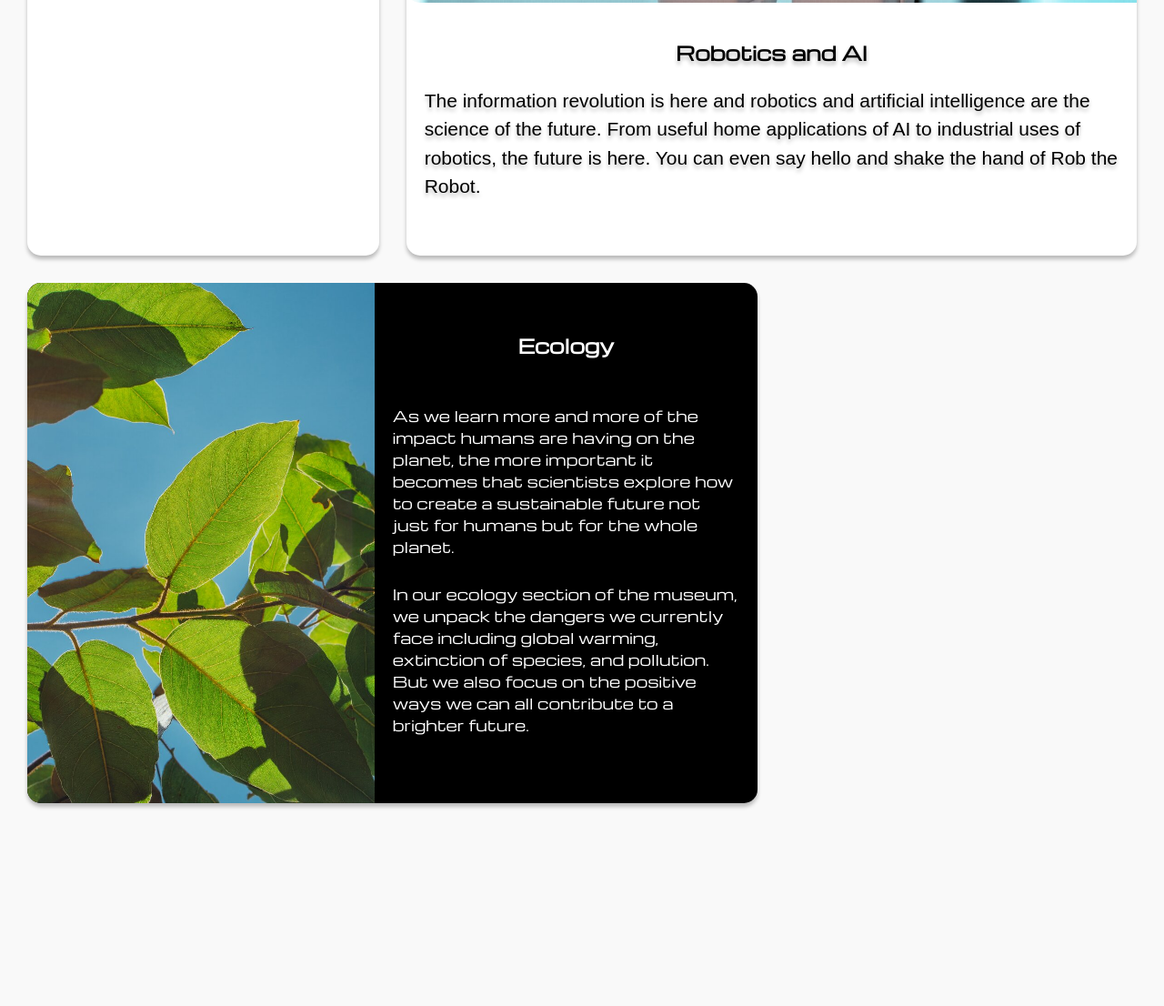
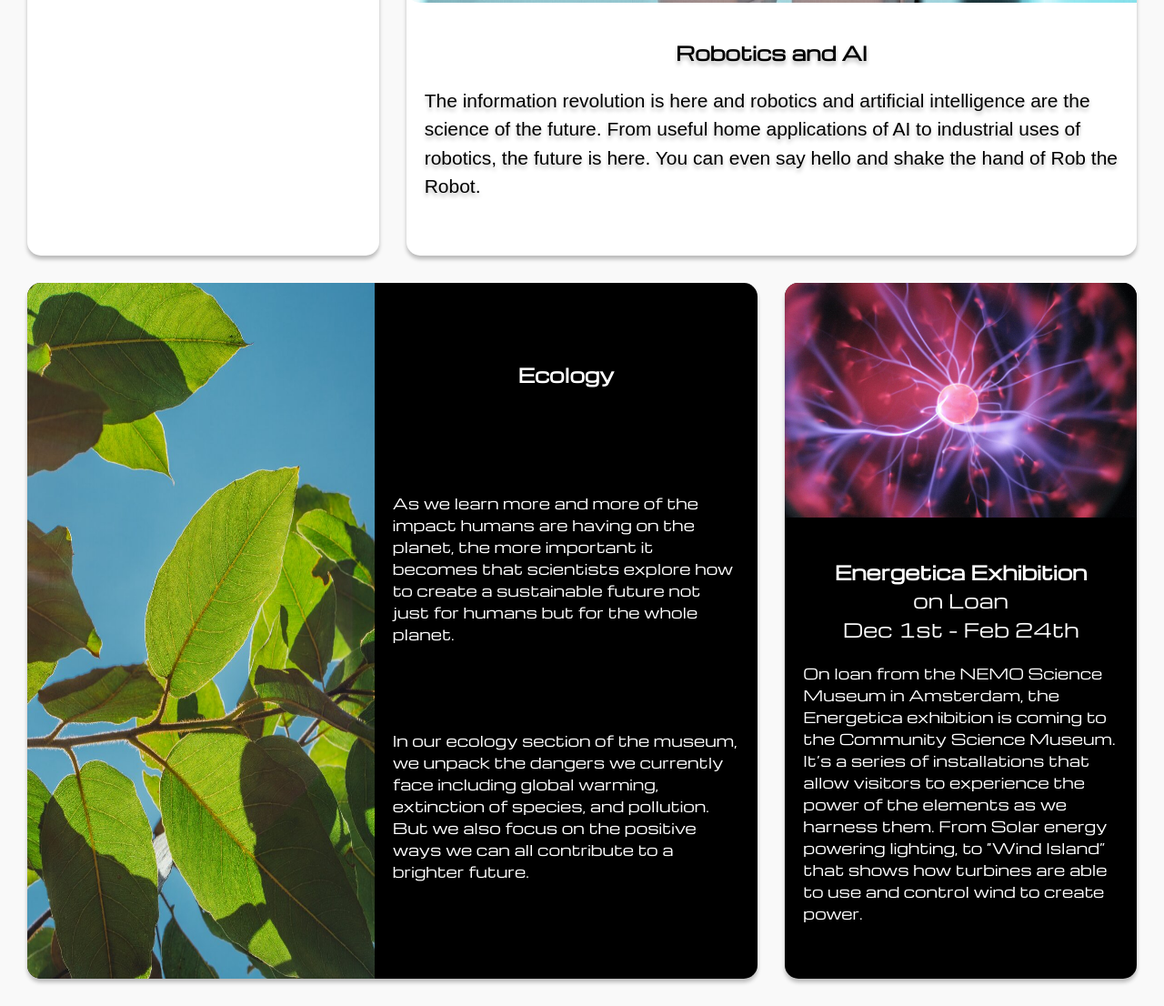
Before and after one commit to jonhenrikaavitsland/community-science-museum, a plain HTML site: page museum/exhibitions/index.html in a window 1280 px wide. Shown: the part 2397-3503 px from the top of the page at 91% size. Before the commit the page ends 3310 px from the top, so only its background shows below. Drawn offline with nearby package versions, Linux system fonts and the light colour scheme; a web font is replaced by a local one.

Commit message:
html and css
component 6/6 done for exhibition page

```diff
--- a/CSS/styles.css
+++ b/CSS/styles.css
@@ -180,8 +180,13 @@ nav,
   margin: 40px 0 20px 0;
 }
 
+.energetica-heading-part-3,
 #heading-title {
   margin: 0 0 40px 0;
+}
+
+.energetica-wrap h2 {
+  margin: 40px 0 0 0;
 }
 
 .prof-p,
@@ -671,6 +676,7 @@ gap: 20px;
 }
 
   /* Colors */
+  .exhib-container .energetica-wrap section,
   .robotics-wrap section,
   .school-ad section,
   .school-ad h3 {
@@ -686,6 +692,7 @@ gap: 20px;
     color: var(--black-100);
   }
 
+  .exhib-container .energetica-wrap,
   .robotics-wrap,
   .exhibition-ad-tablet,
   .school-ad {
@@ -705,12 +712,19 @@ gap: 20px;
   .ecology-wrap p,
   .biology-wrap p {
     font-family: var(--font-gruppo);
-    font-size: var(--size-21);
   }
 
+  .exhib-container .energetica-wrap p,
   .robotics-wrap p {
     font-family: var(--font-michroma);
     font-size: var(--size-16);
+  }
+
+  .exhib-container .energetica-wrap .energetica-heading-part-2,
+  .exhib-container .energetica-wrap .energetica-heading-part-3,
+  .ecology-wrap p,
+  .biology-wrap p {
+    font-size: var(--size-21);
   }
 
   /* Footer */
@@ -1046,5 +1060,9 @@ gap: 20px;
     display: block;
   }
 
+  .energetica-wrap {
+    grid-column: 3 / -1;
+  }
+
 
 }
--- a/museum/exhibitions/index.html
+++ b/museum/exhibitions/index.html
@@ -87,7 +87,15 @@
             In our ecology section of the museum, we unpack the dangers we currently face including global warming, extinction of species, and pollution. But we also focus on the positive ways we can all contribute to a brighter future.</p>
         </section>
       </div>
-      <div></div>
+      <div class="energetica-wrap">
+        <img src="/Assets/energetica.jpg" alt="image of pure energy on purple background">
+        <section>
+          <h2>Energetica Exhibition</h2>
+          <p class="energetica-heading-part-2">on Loan</p>
+          <p class="energetica-heading-part-3">Dec 1st - Feb 24th</p>
+          <p>On loan from the NEMO Science Museum in Amsterdam, the Energetica exhibition is coming to the Community Science Museum. It’s a series of installations that allow visitors to experience the power of the elements as we harness them. From Solar energy powering lighting, to “Wind Island” that shows how turbines are able to use and control wind to create power.</p>
+        </section>
+      </div>
     </section>
   </main>
   <footer></footer>
```
